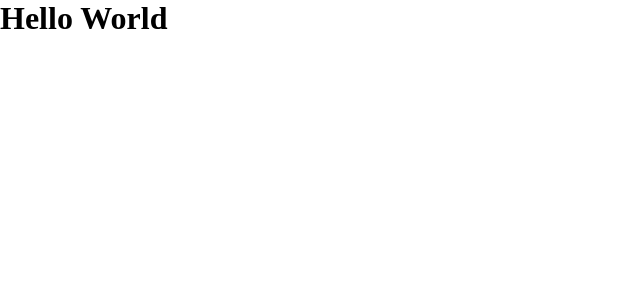
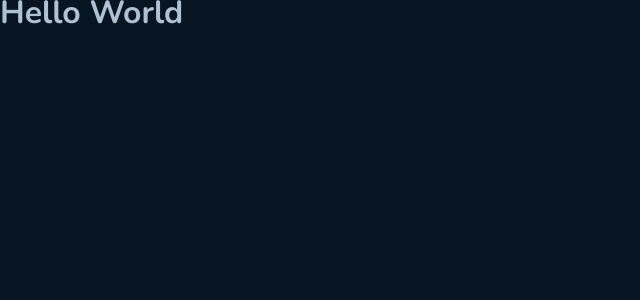
Before and after one commit to DanielFariias/github-blog, a React (Vite) app: page / in a window 1280 px wide. Shown: the top 300 px of the page, without its empty margins (0-640 px from the left). Built offline with nearby package versions, Linux system fonts and the light colour scheme.

Commit message:
feat: :art: theme config

```diff
--- a/index.html
+++ b/index.html
@@ -3,9 +3,15 @@
 
 <head>
   <meta charset="UTF-8" />
+
+  <link rel="preconnect" href="https://fonts.googleapis.com" />
+  <link rel="preconnect" href="https://fonts.gstatic.com" crossorigin />
+
   <meta name="viewport" content="width=device-width, initial-scale=1.0" />
 
-  <title>Vite + Eslint + Styled Components</title>
+  <link href="https://fonts.googleapis.com/css2?family=Nunito:wght@400;700&display=swap" rel="stylesheet" />
+
+  <title>Github Blog</title>
 </head>
 
 <body>
--- a/package.json
+++ b/package.json
@@ -1,5 +1,5 @@
 {
-  "name": "simple-boilerplate-vite-react-styled-components",
+  "name": "github-blog",
   "private": true,
   "version": "0.0.0",
   "type": "module",
--- a/src/components/app/index.tsx
+++ b/src/components/app/index.tsx
@@ -1,10 +1,12 @@
-import { GlobalStyle } from '../../styles/global-styles'
+import { GlobalStyle } from '@/styles/global-styles'
+import { defaultTheme } from '@/styles/themes/default'
+import { ThemeProvider } from 'styled-components'
 
 export function App() {
   return (
-    <div>
+    <ThemeProvider theme={defaultTheme}>
       <GlobalStyle />
       <h1>Hello World</h1>
-    </div>
+    </ThemeProvider>
   )
 }
--- a/src/styles/global-styles.ts
+++ b/src/styles/global-styles.ts
@@ -5,23 +5,44 @@ export const GlobalStyle = createGlobalStyle`
     margin: 0;
     padding: 0;
     box-sizing: border-box;
-    outline: none;
+
+    ::-webkit-scrollbar {
+      width: 0.45rem;
+    }
+
+    ::-webkit-scrollbar-track {
+      background: ${({ theme }) => theme.colors['base-border']}
+    }
+
+    ::-webkit-scrollbar-thumb {
+      background: ${({ theme }) => theme.colors['brand-blue']};
+      border-radius: 999px;
+    }
   }
 
   body {
+    background: ${({ theme }) => theme.colors['base-background']};
+    color: ${({ theme }) => theme.colors['base-text']};
     -webkit-font-smoothing: antialiased;
     -moz-osx-font-smoothing: grayscale;
+  }
+
+  body, input, textarea, button {
+    font: 400 ${({ theme }) =>
+      theme.textSizes['text-text-m']} 'Nunito', sans-serif;
+      line-height: 160%;
+  }
+
+  ul {
+    list-style: none;
+  }
+
+  a {
+    color: inherit;
+    text-decoration: none;
   }
 
   button {
     cursor: pointer;
   }
-
-  a {
-    text-decoration: none;
-  }
-
-  input[type="number"] {
-    -moz-appearance: textfield;
-  }
 `
--- a/src/styles/themes/default.ts
+++ b/src/styles/themes/default.ts
@@ -1 +1,23 @@
-export const defaultTheme = {}
+export const defaultTheme = {
+  colors: {
+    'base-input': '#040F1A',
+    'base-background': '#071422',
+    'base-profile': '#0B1B2B',
+    'base-post': '#112131',
+    'base-border': '#1C2F41',
+    'base-label': '#3A536B',
+    'base-span': '#7B96B2',
+    'base-text': '#AFC2D4',
+    'base-subtitle': '#C4D4E3',
+    'base-title': '#E7EDF4',
+    'brand-blue': '#3294F8',
+  },
+  textSizes: {
+    'title-title-l': '1.5rem',
+    'title-title-m': '1.25rem',
+    'title-title-s': '1.125rem',
+    'text-text-m': '1rem',
+    'text-text-s': '0.875rem',
+    'components-link': '0.75rem',
+  },
+} as const
--- a/tsconfig.json
+++ b/tsconfig.json
@@ -21,6 +21,8 @@
     "noFallthroughCasesInSwitch": true,
     "paths": {
       "@/components/*": ["./src/components/*"],
+      "@/types/*": ["./src/@types/*"],
+      "@/styles/*": ["./src/styles/*"],
     }
   },
   "include": ["src"],
```
